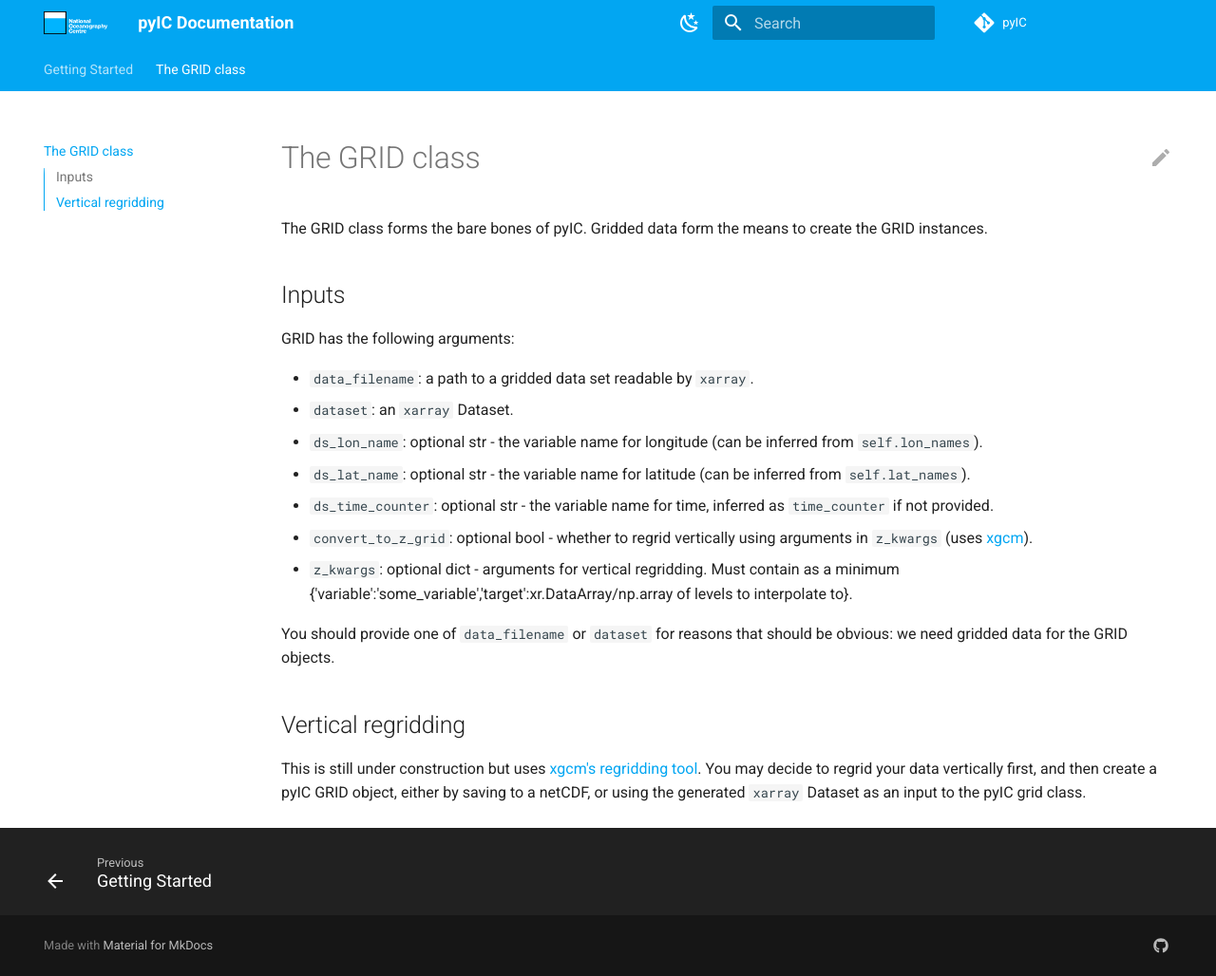
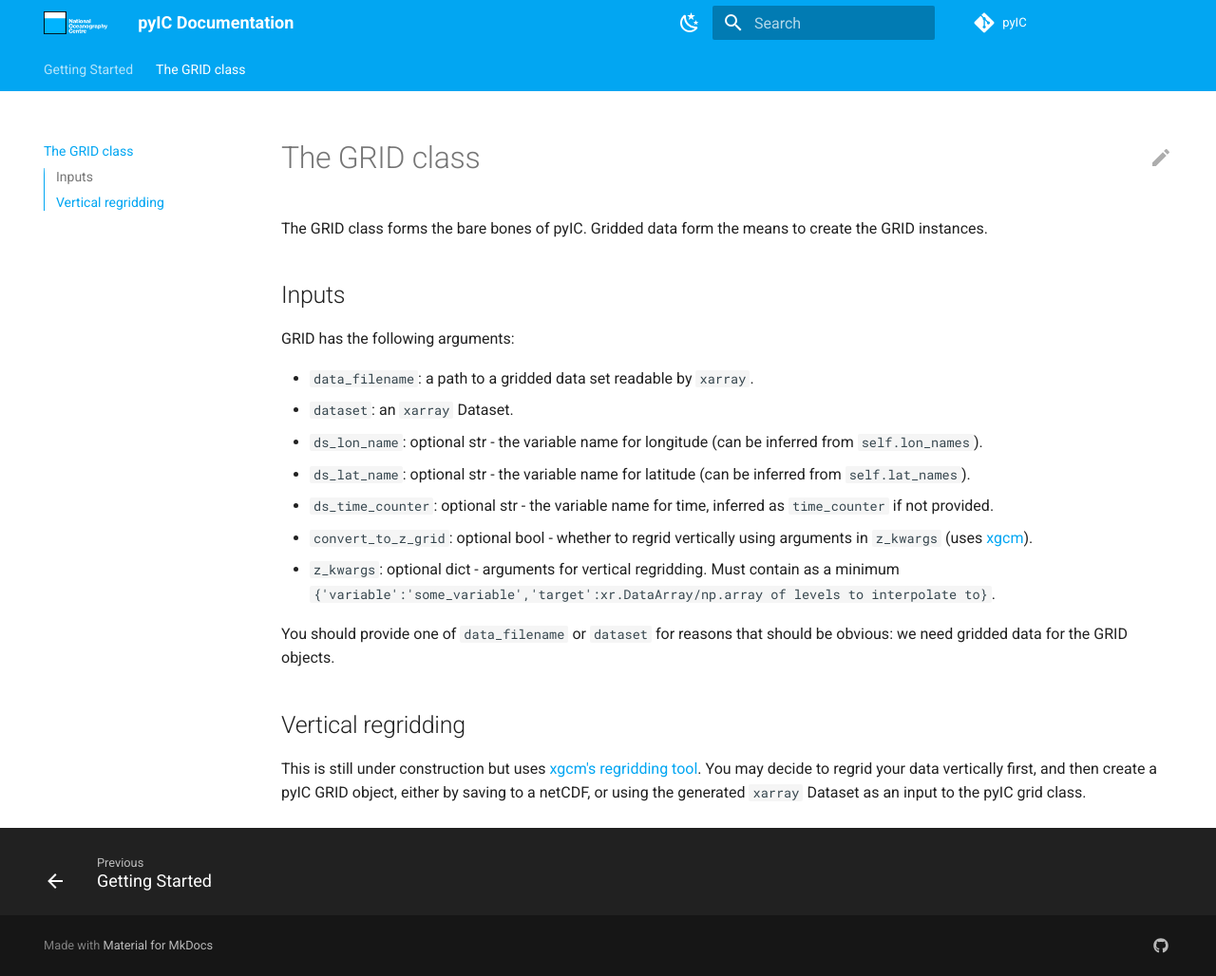
Before and after one commit to NOC-MSM/pyIC, an MkDocs documentation site: the page built from docs/GRID.md, in a window 1280 px wide and 1028 px high. Shown: the whole window at 95% size. Built offline with MkDocs 1.6.1 and Material for MkDocs 9.7.7, drawn with Linux system fonts in a browser that asks for light colours; comment, search, counter and statistics services are not loaded.

```diff
--- a/docs/GRID.md
+++ b/docs/GRID.md
@@ -12,7 +12,7 @@ GRID has the following arguments:
 - `ds_lat_name`: optional str - the variable name for latitude (can be inferred from `self.lat_names`).
 - `ds_time_counter`: optional str - the variable name for time, inferred as `time_counter` if not provided.
 - `convert_to_z_grid`: optional bool - whether to regrid vertically using arguments in `z_kwargs` (uses [xgcm](https://xgcm.readthedocs.io/en/latest/)).
-- `z_kwargs`: optional dict - arguments for vertical regridding. Must contain as a minimum {'variable':'some_variable','target':xr.DataArray/np.array of levels to interpolate to}.
+- `z_kwargs`: optional dict - arguments for vertical regridding. Must contain as a minimum `{'variable':'some_variable','target':xr.DataArray/np.array of levels to interpolate to}`.
 
 You should provide one of `data_filename` or `dataset` for reasons that should be obvious: we need gridded data for the GRID objects.
 
```
